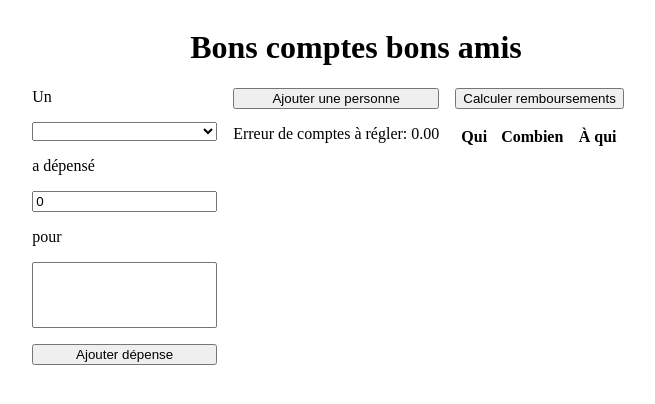
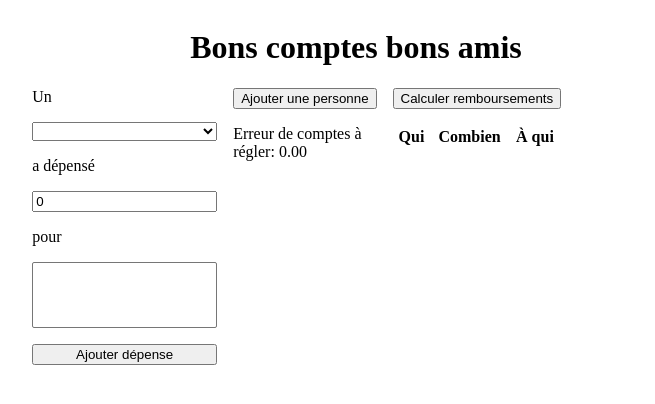
Before and after one commit to Seboran/tolstoi, a Vue app: page / in a window 1280 px wide. Shown: the top 404 px of the page, without its empty margins (284-939 px from the left). Built offline with nearby package versions, Linux system fonts and the light colour scheme.

Commit message:
refactor: plus joli j'espère 2

```diff
--- a/src/components/BalanceInput.vue
+++ b/src/components/BalanceInput.vue
@@ -12,8 +12,18 @@ function updateBalance(event: Event) {
 </script>
 
 <template>
-  <div>
+  <div class="balances">
     <input name="Nom de la personne" v-model="name" type="text" />
     <input :value="balance" @change="updateBalance" type="number" name="balance" id="" />
   </div>
 </template>
+
+<style scoped>
+.balances {
+  display: flex;
+  gap: 1rem;
+}
+input {
+  flex: 1;
+}
+</style>
--- a/src/components/BalancesForm.vue
+++ b/src/components/BalancesForm.vue
@@ -2,24 +2,21 @@
 import AffichageRemboursements from '@/components/AffichageRemboursements.vue'
 import BalanceInput from '@/components/BalanceInput.vue'
 import ChargementCalcul from '@/components/ChargementCalcul.vue'
-import { fetchBalances } from '@/components/useFetchBalances'
-import NOMS_AU_HASARD from '@/nomsAuHasard.json'
 import { useAsyncState } from '@vueuse/core'
-import { computed, ref } from 'vue'
+import { ref, watch } from 'vue'
 import AjoutDepenseFormulaire from './AjoutDepenseFormulaire.vue'
 import HistoriqueDepenses from './HistoriqueDepenses.vue'
 import { useAjouterDepense } from './useAjouterDepense'
-const balances = ref<number[]>([])
-const nomsBalances = ref<string[]>([])
+import { useBalances } from './useBalances'
+import { fetchBalances } from './useFetchBalances'
 
-function addBalance() {
-  balances.value.push(0)
-  nomsBalances.value.push(NOMS_AU_HASARD[nomsBalances.value.length])
-}
+const { balances, nomsBalances, erreurBalance, addBalance } = useBalances()
+const { indexDepenseur, montant, bénéficiaires, ajouterDepense, historiqueDépenses } =
+  useAjouterDepense(balances)
 
 const matriceDeRemboursements = ref<number[][]>([])
-
 async function solveBalances() {
+  if (Math.abs(erreurBalance.value) < 0.0001)
     try {
       matriceDeRemboursements.value = []
       const solution = await fetchBalances(balances)
@@ -31,15 +28,13 @@ async function solveBalances() {
 
 const { isLoading, execute } = useAsyncState(solveBalances, undefined, { immediate: false })
 
-const erreurBalance = computed(() =>
-  balances.value
-    .filter((b) => !isNaN(b))
-    .reduce((total, balance) => total + balance, 0)
-    .toFixed(2)
+watch(
+  balances,
+  () => {
+    execute()
+  },
+  { deep: true }
 )
-
-const { indexDepenseur, montant, bénéficiaires, ajouterDepense, historiqueDépenses } =
-  useAjouterDepense(balances)
 </script>
 
 <template>
@@ -59,7 +54,7 @@ const { indexDepenseur, montant, bénéficiaires, ajouterDepense, historiqueDép
         <BalanceInput v-model:balance="balances[index]" v-model:name="nomsBalances[index]" />
       </template>
       Erreur de comptes à régler:
-      {{ erreurBalance }}
+      {{ erreurBalance.toFixed(2) }}
     </section>
     <section>
       <input type="button" value="Calculer remboursements" @click="execute()" />
@@ -83,5 +78,7 @@ section {
   display: flex;
   flex-direction: column;
   gap: 1rem;
+  flex: 1;
 }
 </style>
+ref, import { fetchBalances } from './useFetchBalances'
--- /dev/null
+++ b/src/components/useBalances.ts
@@ -0,0 +1,23 @@
+import NOMS_AU_HASARD from '@/nomsAuHasard.json'
+import { computed, ref } from 'vue'
+
+export function useBalances() {
+  const balances = ref<number[]>([])
+  const nomsBalances = ref<string[]>([])
+
+  const erreurBalance = computed(() =>
+    balances.value.filter((b) => !isNaN(b)).reduce((total, balance) => total + balance, 0)
+  )
+
+  function addBalance() {
+    balances.value.push(0)
+    nomsBalances.value.push(NOMS_AU_HASARD[nomsBalances.value.length])
+  }
+
+  return {
+    balances,
+    nomsBalances,
+    erreurBalance,
+    addBalance
+  }
+}
```
Lines whose indentation alone changed are shown as unchanged.
